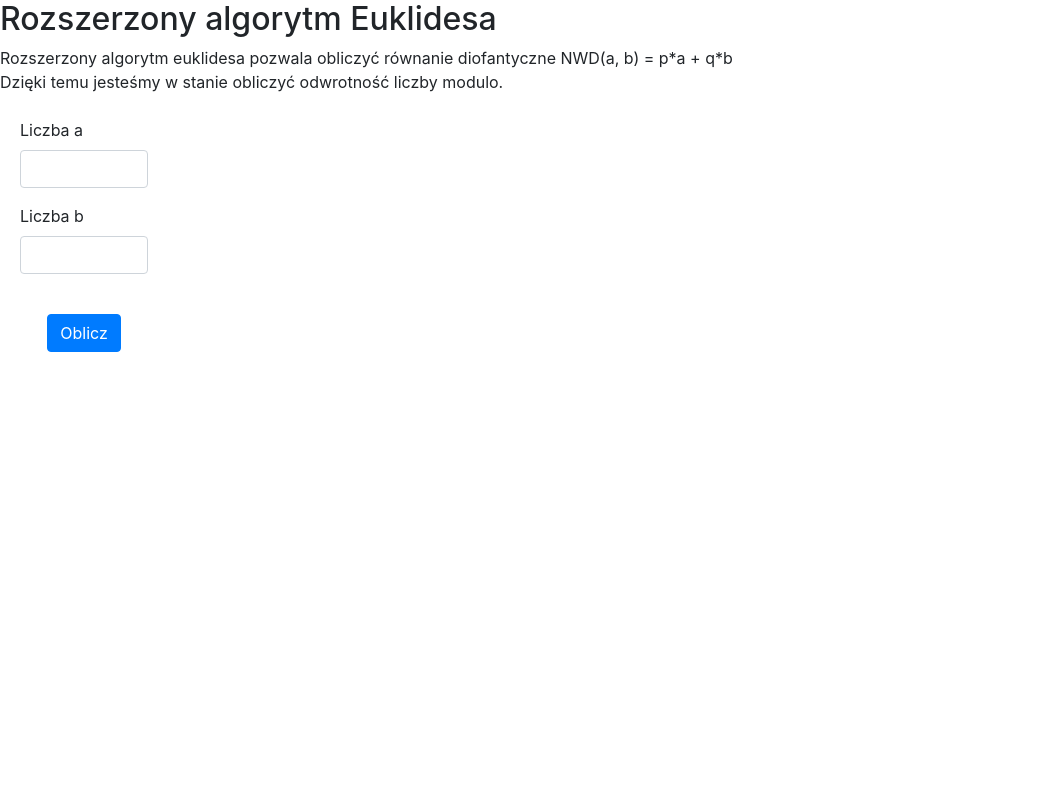
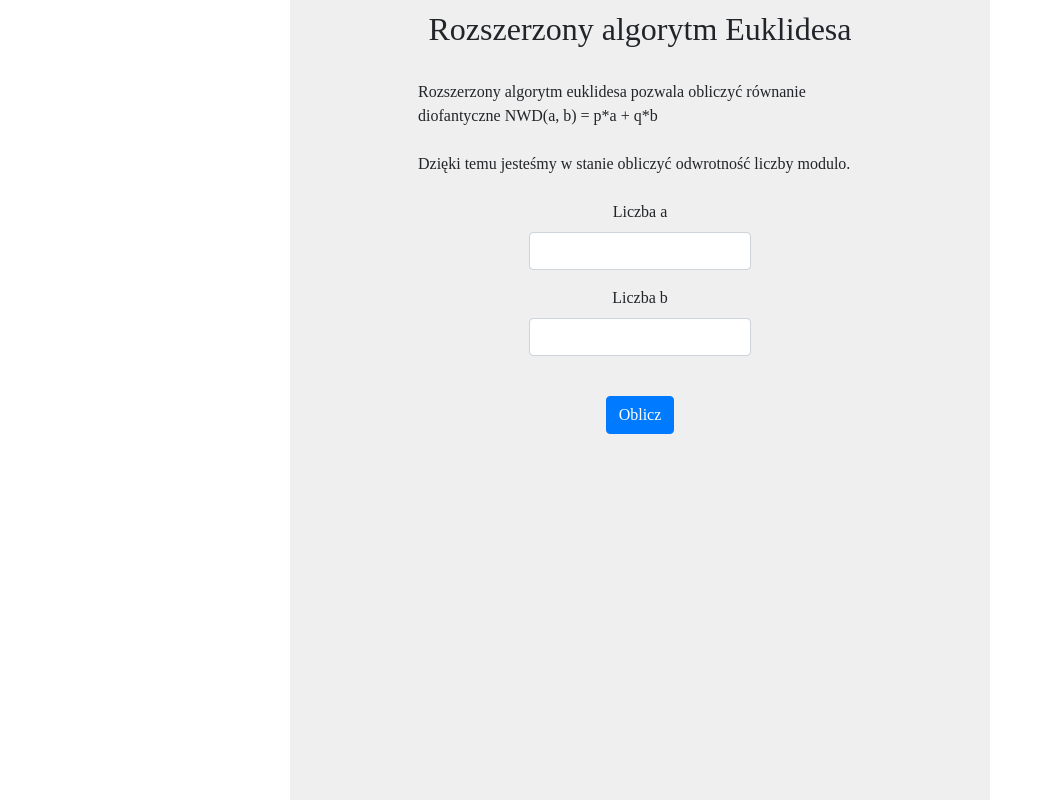
Before and after one commit to piotrecGit/teoria_liczb, a Flask app: page /euklides_extended_algorithm in a window 1280 px wide. Shown: the whole page, without its empty margins (0-1052 px from the left). Run offline with Flask 2, Linux system fonts and the light colour scheme; parts of the project's set-up code (start-up, migrations or seed data) failed here and were passed over; some libraries are stand-ins or nearby versions.

Commit message:
style change

```diff
--- a/templates/base.html
+++ b/templates/base.html
@@ -1,5 +1,5 @@
 <!DOCTYPE html>
-<html lang="en">
+<html style="height: 100%;" lang="pl">
 <head>
     <meta charset="UTF-8">
     <title>Teoria liczb</title>
@@ -9,7 +9,7 @@
    {% block header_bootstrap %}
    {% endblock %}
 </head>
-<body>
+<body style="height: 100%; font-family: Ubuntu;">
    {% block content %}
    {% endblock %}
 </body>
--- a/templates/euklides_extended_algorithm.html
+++ b/templates/euklides_extended_algorithm.html
@@ -2,16 +2,17 @@
 
 {% block content %}
 
-<div class="">
+<div class="align-items-center" style="min-width: 700px;width: 50%; margin-left: auto; margin-right:auto; height: 100%; background-color: #efefef; text-align: center; padding: 10px 10% 10px 10%;">
   <h2 class="title">Rozszerzony algorytm Euklidesa</h2>
-    <div>
+    <br>
+    <div style="text-align: left;">
         Rozszerzony algorytm euklidesa pozwala obliczyć równanie diofantyczne NWD(a, b) = p*a + q*b
-        <br>Dzięki temu jesteśmy w stanie obliczyć odwrotność liczby modulo.
+        <br><br>Dzięki temu jesteśmy w stanie obliczyć odwrotność liczby modulo.
         <br>
         <br>
     </div>
 
-  <form style="width: 10%;margin-left: 20px;" method="POST">
+  <form style="width: 50%;margin-left: auto; margin-right: auto;" method="POST">
       {{ form.csrf_token }}
       <div class="form-group">
           {{ form.a.label }}
@@ -29,29 +30,33 @@
   </form>
 <br>
     {% if occured_errors is defined %}
-        <div style="width: 40%; height: auto; overflow-wrap: break-word;" class="alert alert-danger">
-            {{occured_errors | safe}}
+        <div style="; height: auto; overflow-wrap: break-word;" class="alert alert-danger">
+            <div style="text-align: left;">{{occured_errors | safe}}</div>
         </div>
 
     {% endif %}
 
 <br>
 {% if data is defined %}
-    <div style="width: 40%; height: auto; overflow-wrap: break-word;" class="alert alert-primary">
-        NWD({{data["input_a"]}},{{data["input_b"]}}) = {{data["a"]}}
-        <br>
+    <div style="height: auto; overflow-wrap: break-word;" class="alert alert-primary">
         {% if data["a"] == 1 %}
-        Odwrotność {{data["input_a"]}} mod {{data["input_b"]}} = {{data["pa"]}} (mod {{data["input_b"]}})<br>(ponieważ {{data["pa"]}}*{{data["input_a"]}} mod {{data["input_b"]}} = 1)
+            <div style="text-align: left;">
+                NWD({{data["input_a"]}},{{data["input_b"]}}) = {{data["a"]}}
+                <br>
+                Odwrotność {{data["input_a"]}} mod {{data["input_b"]}} = {{data["pa"]}} (mod {{data["input_b"]}})<br>(ponieważ {{data["pa"]}}*{{data["input_a"]}} mod {{data["input_b"]}} = 1)
+            </div>
         {% else %}
-        Odwrotność {{data["input_a"]}} mod {{data["input_b"]}} nie istnieje ponieważ liczby {{data["input_a"]}} i {{data["input_b"]}} nie są względnie pierwsze.
+            <div style="text-align: left;">
+                Odwrotność {{data["input_a"]}} mod {{data["input_b"]}} nie istnieje ponieważ liczby {{data["input_a"]}} i {{data["input_b"]}} nie są względnie pierwsze.
+            </div>
         {% endif %}
-        <br>
-
     </div>
 
     {% if data["sign"] < 0 and data["a"] == 1 %}
-        <div style="width: 40%; height: auto; overflow-wrap: break-word;" class="alert alert-warning">
-            Uwaga ponieważ wartość pa na wyjściu była ujemna dodano do niej wartość b aby wynik nie był ujemny
+        <div style="height: auto; overflow-wrap: break-word;" class="alert alert-warning">
+            <div style="text-align: left;">
+                Uwaga ponieważ wartość pa na wyjściu była ujemna dodano do niej wartość b aby wynik nie był ujemny
+            </div>
         </div>
     {% endif %}
 
@@ -62,7 +67,7 @@
 {% if data is defined %}
 
     <div>
-        <table style="width: 50%;" class="table text-center">
+        <table class="table text-center">
             <thead>
             <th>iteracja</th>
             <th>a</th>
```
